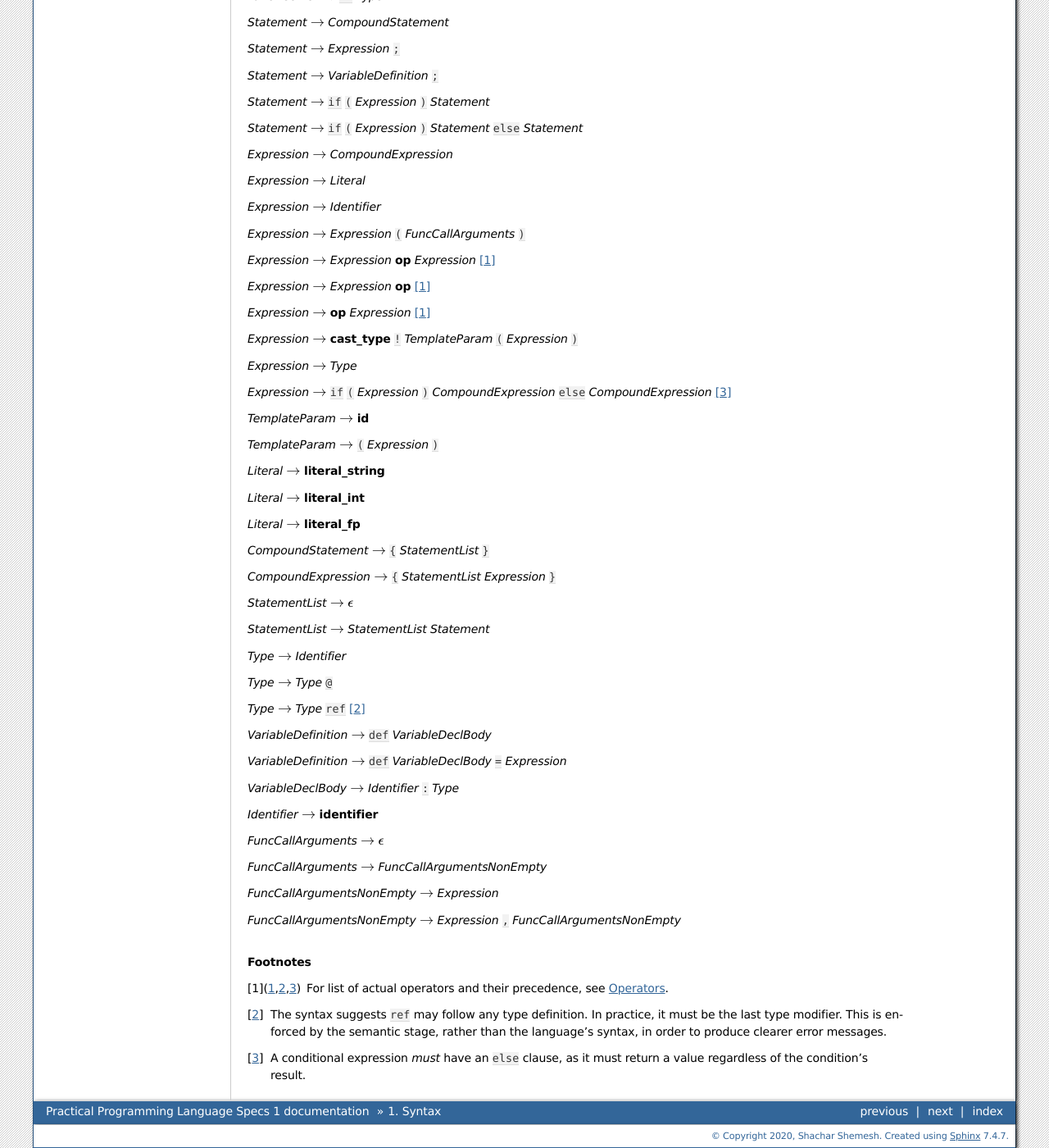
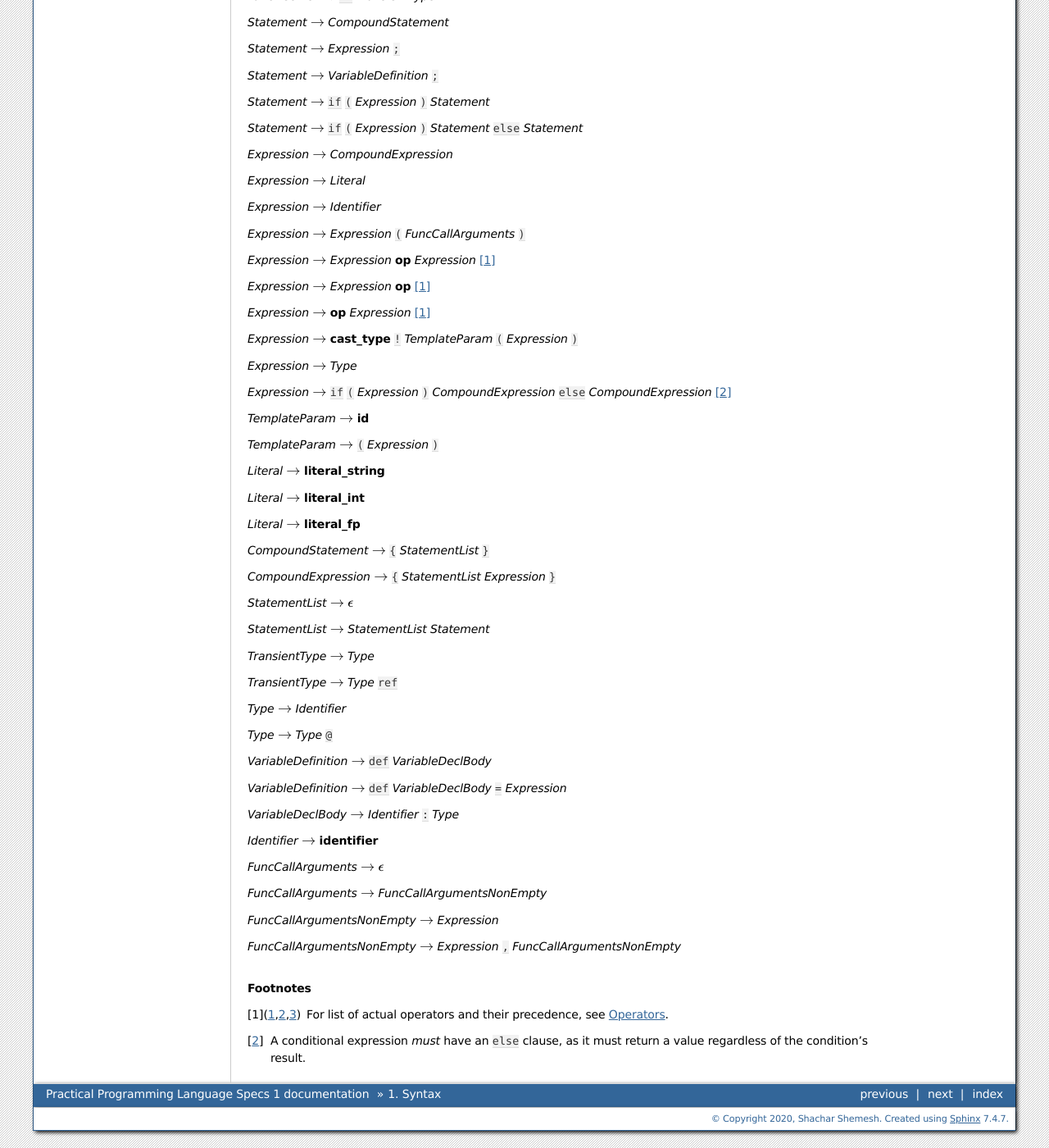
Before and after one commit to Practical/specs, a Sphinx documentation site: the page built from source/syntax.rst, in a window 1280 px wide and 1400 px high, scrolled down 813 px. Shown: the whole window at 82% size. Built offline with Sphinx 7.4.7, drawn with Linux system fonts in a browser that asks for light colours; some of the changed text lies outside the part shown.

Commit message:
Introduce "TransientType"

```diff
--- a/source/syntax.rst
+++ b/source/syntax.rst
@@ -45,11 +45,11 @@ Syntax Description
 
 *FuncDeclArgsNonEmpty* :math:`\rightarrow` *FuncDeclArg* ``,`` *FuncDeclArgsNonEmpty*
 
-*FuncDeclArg* :math:`\rightarrow` *Identifier* ``:`` *Type*
+*FuncDeclArg* :math:`\rightarrow` *Identifier* ``:`` *TransientType*
 
 *FuncDeclRet* :math:`\rightarrow` :math:`\epsilon`
 
-*FuncDeclRet* :math:`\rightarrow` ``->`` *Type*
+*FuncDeclRet* :math:`\rightarrow` ``->`` *TransientType*
 
 *Statement* :math:`\rightarrow` *CompoundStatement*
 
@@ -99,11 +99,13 @@ Syntax Description
 
 *StatementList* :math:`\rightarrow` *StatementList* *Statement*
 
+*TransientType* :math:`\rightarrow` *Type*
+
+*TransientType* :math:`\rightarrow` *Type* ``ref``
+
 *Type* :math:`\rightarrow` *Identifier*
 
 *Type* :math:`\rightarrow` *Type* ``@``
-
-*Type* :math:`\rightarrow` *Type* ``ref`` [#Reference]_
 
 *VariableDefinition* :math:`\rightarrow` ``def`` *VariableDeclBody*
 
@@ -124,7 +126,5 @@ Syntax Description
 .. rubric:: Footnotes
 
 .. [#Operations] For list of actual operators and their precedence, see :doc:`operators`.
-.. [#Reference] The syntax suggests ``ref`` may follow any type definition. In practice, it must be the last type modifier. This
-   is enforced by the semantic stage, rather than the language's syntax, in order to produce clearer error messages.
 .. [#ConditionalExpression]
     A conditional expression *must* have an ``else`` clause, as it must return a value regardless of the condition's result.
```
